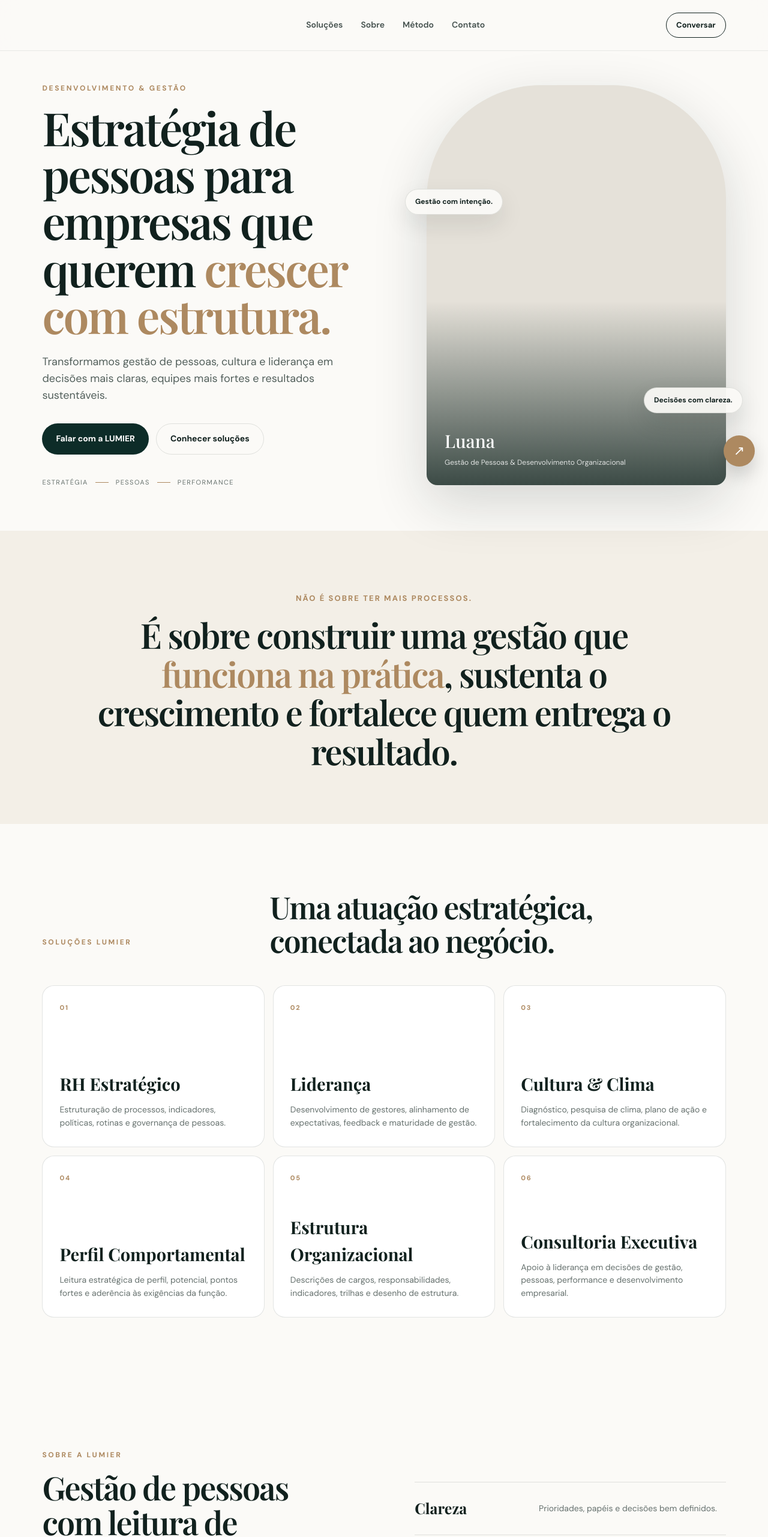
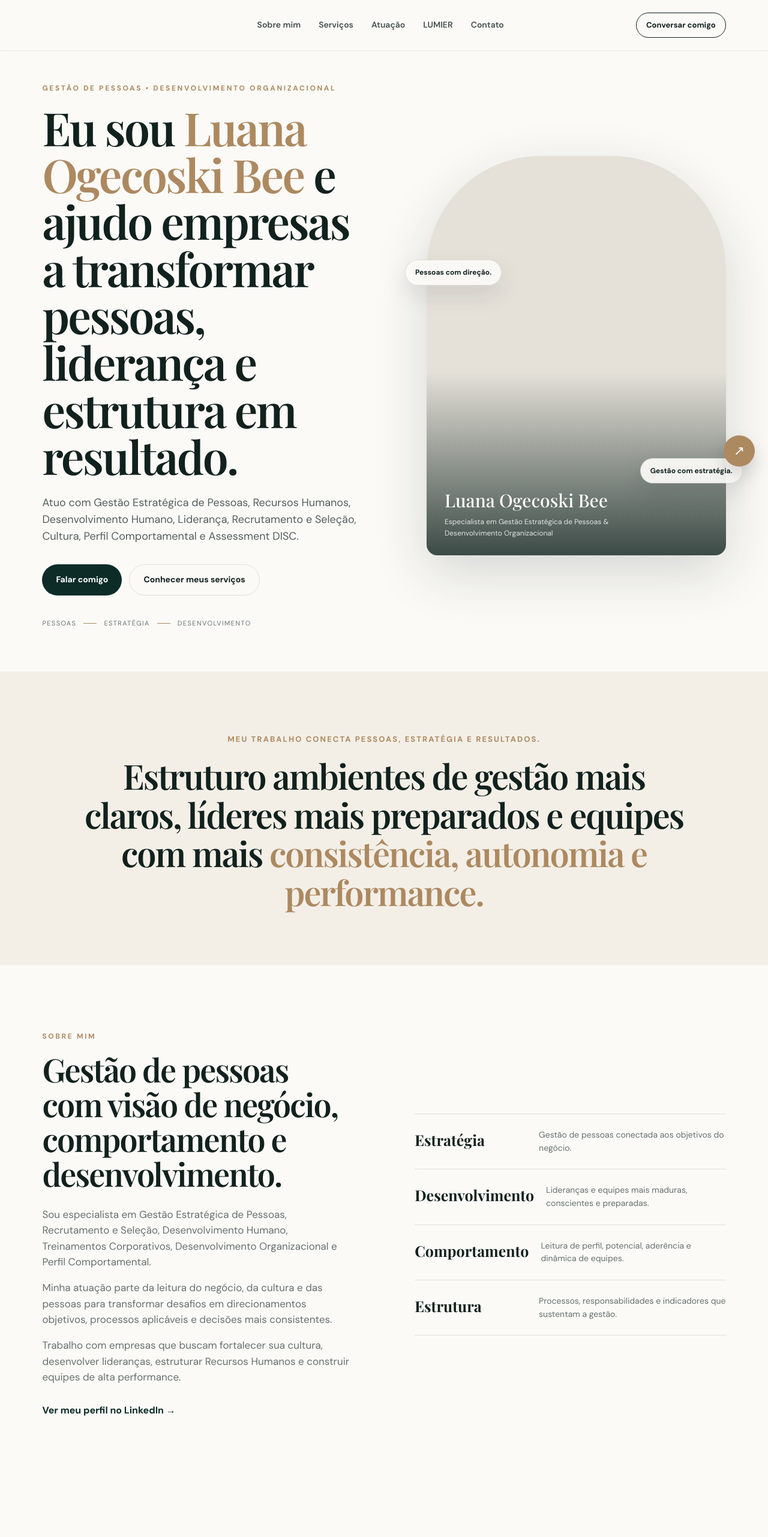
Before and after one commit to luanaogb/lumier-site, a plain HTML site: page index.html in a window 1280 px wide. Shown: the top 2563 px of the page at 60% size. Drawn offline with nearby package versions, Linux system fonts and the light colour scheme.

Commit message:
Reposiciona site como apresentação pessoal de Luana com LUMIER como complemento

```diff
--- a/index.html
+++ b/index.html
@@ -4,8 +4,8 @@
   <meta charset="utf-8" />
   <meta name="viewport" content="width=device-width,initial-scale=1" />
   <meta name="theme-color" content="#0d2c28" />
-  <meta name="description" content="LUMIER — Desenvolvimento & Gestão. Estratégia, pessoas e performance para empresas que querem crescer com estrutura." />
-  <title>LUMIER — Desenvolvimento & Gestão</title>
+  <meta name="description" content="Luana Ogecoski Bee — Especialista em Gestão Estratégica de Pessoas, Desenvolvimento Humano, Liderança, Perfil Comportamental e Estruturação de RH. Fundadora da LUMIER Desenvolvimento & Gestão." />
+  <title>Luana Ogecoski Bee — Gestão de Pessoas & Desenvolvimento Organizacional</title>
   <link rel="preconnect" href="https://fonts.googleapis.com">
   <link rel="preconnect" href="https://fonts.gstatic.com" crossorigin>
   <link href="https://fonts.googleapis.com/css2?family=DM+Sans:wght@400;500;600;700&family=Playfair+Display:wght@500;600;700&display=swap" rel="stylesheet">
@@ -13,91 +13,109 @@
 </head>
 <body>
   <header class="topbar">
-    <a class="brand" href="#inicio" aria-label="LUMIER início">
+    <a class="brand" href="#inicio" aria-label="Luana Ogecoski Bee — início">
       <img src="assets/logo-lumier.webp" alt="LUMIER — Desenvolvimento & Gestão" />
     </a>
     <nav class="desktop-nav" aria-label="Navegação principal">
-      <a href="#solucoes">Soluções</a>
-      <a href="#sobre">Sobre</a>
-      <a href="#metodo">Método</a>
+      <a href="#sobre">Sobre mim</a>
+      <a href="#servicos">Serviços</a>
+      <a href="#atuacao">Atuação</a>
+      <a href="#lumier">LUMIER</a>
       <a href="#contato">Contato</a>
     </nav>
-    <a class="mini-cta" href="https://wa.me/5549999273779?text=Ol%C3%A1%2C%20Luana.%20Conheci%20a%20LUMIER%20pelo%20site%20e%20gostaria%20de%20conversar." target="_blank" rel="noreferrer">Conversar</a>
+    <a class="mini-cta" href="https://wa.me/5549999273779?text=Ol%C3%A1%2C%20Luana.%20Conheci%20seu%20trabalho%20pelo%20site%20e%20gostaria%20de%20conversar." target="_blank" rel="noreferrer">Conversar comigo</a>
   </header>
 
   <main>
     <section class="hero" id="inicio">
       <div class="hero-copy reveal">
-        <p class="eyebrow">DESENVOLVIMENTO & GESTÃO</p>
-        <h1>Estratégia de pessoas para empresas que querem <em>crescer com estrutura.</em></h1>
-        <p class="hero-lead">Transformamos gestão de pessoas, cultura e liderança em decisões mais claras, equipes mais fortes e resultados sustentáveis.</p>
+        <p class="eyebrow">GESTÃO DE PESSOAS • DESENVOLVIMENTO ORGANIZACIONAL</p>
+        <h1>Eu sou <em>Luana Ogecoski Bee</em> e ajudo empresas a transformar pessoas, liderança e estrutura em resultado.</h1>
+        <p class="hero-lead">Atuo com Gestão Estratégica de Pessoas, Recursos Humanos, Desenvolvimento Humano, Liderança, Recrutamento e Seleção, Cultura, Perfil Comportamental e Assessment DISC.</p>
         <div class="hero-actions">
-          <a class="btn btn-primary" href="https://wa.me/5549999273779?text=Ol%C3%A1%2C%20Luana.%20Quero%20conhecer%20as%20solu%C3%A7%C3%B5es%20da%20LUMIER." target="_blank" rel="noreferrer">Falar com a LUMIER</a>
-          <a class="btn btn-ghost" href="#solucoes">Conhecer soluções</a>
+          <a class="btn btn-primary" href="https://wa.me/5549999273779?text=Ol%C3%A1%2C%20Luana.%20Quero%20conhecer%20melhor%20seus%20servi%C3%A7os." target="_blank" rel="noreferrer">Falar comigo</a>
+          <a class="btn btn-ghost" href="#servicos">Conhecer meus serviços</a>
         </div>
         <div class="micro-proof">
-          <span>Estratégia</span><i></i><span>Pessoas</span><i></i><span>Performance</span>
+          <span>Pessoas</span><i></i><span>Estratégia</span><i></i><span>Desenvolvimento</span>
         </div>
       </div>
       <div class="hero-visual reveal delay-1">
         <div class="portrait-card">
-          <img src="assets/luana-lumier.webp" alt="Luana — LUMIER" />
+          <img src="assets/luana-lumier.webp" alt="Luana Ogecoski Bee" />
           <div class="portrait-overlay">
-            <span>Luana</span>
-            <small>Gestão de Pessoas & Desenvolvimento Organizacional</small>
+            <span>Luana Ogecoski Bee</span>
+            <small>Especialista em Gestão Estratégica de Pessoas & Desenvolvimento Organizacional</small>
           </div>
         </div>
-        <div class="floating-note note-a">Gestão com intenção.</div>
-        <div class="floating-note note-b">Decisões com clareza.</div>
+        <div class="floating-note note-a">Pessoas com direção.</div>
+        <div class="floating-note note-b">Gestão com estratégia.</div>
       </div>
     </section>
 
     <section class="statement reveal">
-      <p>Não é sobre ter mais processos.</p>
-      <h2>É sobre construir uma gestão que <span>funciona na prática</span>, sustenta o crescimento e fortalece quem entrega o resultado.</h2>
-    </section>
-
-    <section class="section" id="solucoes">
-      <div class="section-heading reveal">
-        <p class="eyebrow">SOLUÇÕES LUMIER</p>
-        <h2>Uma atuação estratégica, conectada ao negócio.</h2>
-      </div>
-      <div class="cards-grid">
-        <article class="service-card reveal"><span>01</span><h3>RH Estratégico</h3><p>Estruturação de processos, indicadores, políticas, rotinas e governança de pessoas.</p></article>
-        <article class="service-card reveal delay-1"><span>02</span><h3>Liderança</h3><p>Desenvolvimento de gestores, alinhamento de expectativas, feedback e maturidade de gestão.</p></article>
-        <article class="service-card reveal"><span>03</span><h3>Cultura & Clima</h3><p>Diagnóstico, pesquisa de clima, plano de ação e fortalecimento da cultura organizacional.</p></article>
-        <article class="service-card reveal delay-1"><span>04</span><h3>Perfil Comportamental</h3><p>Leitura estratégica de perfil, potencial, pontos fortes e aderência às exigências da função.</p></article>
-        <article class="service-card reveal"><span>05</span><h3>Estrutura Organizacional</h3><p>Descrições de cargos, responsabilidades, indicadores, trilhas e desenho de estrutura.</p></article>
-        <article class="service-card reveal delay-1"><span>06</span><h3>Consultoria Executiva</h3><p>Apoio à liderança em decisões de gestão, pessoas, performance e desenvolvimento empresarial.</p></article>
-      </div>
+      <p>Meu trabalho conecta pessoas, estratégia e resultados.</p>
+      <h2>Estruturo ambientes de gestão mais claros, líderes mais preparados e equipes com mais <span>consistência, autonomia e performance.</span></h2>
     </section>
 
     <section class="split section" id="sobre">
       <div class="split-copy reveal">
-        <p class="eyebrow">SOBRE A LUMIER</p>
-        <h2>Gestão de pessoas com leitura de negócio.</h2>
-        <p>A LUMIER atua na conexão entre estratégia empresarial e gestão de pessoas. O trabalho parte do diagnóstico, organiza prioridades e transforma necessidades em ações aplicáveis, mensuráveis e coerentes com a realidade da empresa.</p>
-        <p>O foco é dar mais clareza à liderança, mais consistência à gestão e mais direção às equipes.</p>
-        <a class="text-link" href="https://www.linkedin.com/in/luanaob/" target="_blank" rel="noreferrer">Ver perfil profissional no LinkedIn →</a>
+        <p class="eyebrow">SOBRE MIM</p>
+        <h2>Gestão de pessoas com visão de negócio, comportamento e desenvolvimento.</h2>
+        <p>Sou especialista em Gestão Estratégica de Pessoas, Recrutamento e Seleção, Desenvolvimento Humano, Treinamentos Corporativos, Desenvolvimento Organizacional e Perfil Comportamental.</p>
+        <p>Minha atuação parte da leitura do negócio, da cultura e das pessoas para transformar desafios em direcionamentos objetivos, processos aplicáveis e decisões mais consistentes.</p>
+        <p>Trabalho com empresas que buscam fortalecer sua cultura, desenvolver lideranças, estruturar Recursos Humanos e construir equipes de alta performance.</p>
+        <a class="text-link" href="https://www.linkedin.com/in/luanaob/" target="_blank" rel="noreferrer">Ver meu perfil no LinkedIn →</a>
       </div>
       <div class="principles reveal delay-1">
-        <div><strong>Clareza</strong><span>Prioridades, papéis e decisões bem definidos.</span></div>
-        <div><strong>Estrutura</strong><span>Processos que dão sustentação ao crescimento.</span></div>
-        <div><strong>Desenvolvimento</strong><span>Lideranças e equipes mais preparadas.</span></div>
-        <div><strong>Resultado</strong><span>Gestão conectada à performance do negócio.</span></div>
+        <div><strong>Estratégia</strong><span>Gestão de pessoas conectada aos objetivos do negócio.</span></div>
+        <div><strong>Desenvolvimento</strong><span>Lideranças e equipes mais maduras, conscientes e preparadas.</span></div>
+        <div><strong>Comportamento</strong><span>Leitura de perfil, potencial, aderência e dinâmica de equipes.</span></div>
+        <div><strong>Estrutura</strong><span>Processos, responsabilidades e indicadores que sustentam a gestão.</span></div>
       </div>
     </section>
 
-    <section class="method section" id="metodo">
+    <section class="section" id="servicos">
       <div class="section-heading reveal">
-        <p class="eyebrow">COMO TRABALHAMOS</p>
-        <h2>Profundidade no diagnóstico. Objetividade na execução.</h2>
+        <p class="eyebrow">MEUS SERVIÇOS</p>
+        <h2>Atuação estratégica para empresas, líderes e equipes.</h2>
+      </div>
+      <div class="cards-grid">
+        <article class="service-card reveal"><span>01</span><h3>Consultoria em Gestão de Pessoas</h3><p>Diagnóstico, estruturação e evolução de práticas de RH alinhadas à estratégia da empresa.</p></article>
+        <article class="service-card reveal delay-1"><span>02</span><h3>Recursos Humanos Estratégico</h3><p>Processos, indicadores, políticas, rotinas, cargos, responsabilidades e governança de pessoas.</p></article>
+        <article class="service-card reveal"><span>03</span><h3>Recrutamento & Seleção</h3><p>Processos seletivos com análise de perfil, aderência à função, cultura e potencial de desenvolvimento.</p></article>
+        <article class="service-card reveal delay-1"><span>04</span><h3>Liderança & Desenvolvimento</h3><p>Desenvolvimento de gestores, feedback, comunicação, tomada de decisão e maturidade de liderança.</p></article>
+        <article class="service-card reveal"><span>05</span><h3>Perfil Comportamental & DISC</h3><p>Assessment, leitura de perfil, devolutivas, mapeamento de potencial e aderência a funções e equipes.</p></article>
+        <article class="service-card reveal delay-1"><span>06</span><h3>Cultura & Clima Organizacional</h3><p>Diagnóstico, pesquisa de clima, plano de ação, fortalecimento de cultura e experiência do colaborador.</p></article>
+      </div>
+    </section>
+
+    <section class="method section" id="atuacao">
+      <div class="section-heading reveal">
+        <p class="eyebrow">COMO EU ATUO</p>
+        <h2>Leitura profunda do cenário. Direcionamento claro. Aplicação prática.</h2>
       </div>
       <div class="timeline">
-        <div class="step reveal"><b>01</b><div><h3>Diagnóstico</h3><p>Entendimento do cenário atual, dores, riscos, prioridades e objetivos.</p></div></div>
-        <div class="step reveal"><b>02</b><div><h3>Direcionamento</h3><p>Definição do que precisa ser corrigido, estruturado, desenvolvido ou priorizado.</p></div></div>
-        <div class="step reveal"><b>03</b><div><h3>Implementação</h3><p>Entrega de ferramentas, processos, rituais, planos e materiais aplicáveis.</p></div></div>
-        <div class="step reveal"><b>04</b><div><h3>Evolução</h3><p>Acompanhamento de indicadores, comportamento, aderência e resultados.</p></div></div>
+        <div class="step reveal"><b>01</b><div><h3>Diagnóstico</h3><p>Entendo o negócio, a estrutura, a cultura, as pessoas e os pontos de atenção.</p></div></div>
+        <div class="step reveal"><b>02</b><div><h3>Análise</h3><p>Identifico prioridades, riscos, gargalos, oportunidades e necessidades de desenvolvimento.</p></div></div>
+        <div class="step reveal"><b>03</b><div><h3>Direcionamento</h3><p>Estruturo ações, ferramentas, processos e decisões compatíveis com a realidade da empresa.</p></div></div>
+        <div class="step reveal"><b>04</b><div><h3>Evolução</h3><p>Acompanho aderência, indicadores, comportamento e evolução da gestão ao longo do processo.</p></div></div>
+      </div>
+    </section>
+
+    <section class="split section" id="lumier">
+      <div class="split-copy reveal">
+        <p class="eyebrow">LUMIER • DESENVOLVIMENTO & GESTÃO</p>
+        <h2>A LUMIER é a marca que sustenta e amplia minha atuação profissional.</h2>
+        <p>Sou fundadora da LUMIER — Desenvolvimento & Gestão, uma consultoria voltada à conexão entre pessoas, estratégia e resultado.</p>
+        <p>Por meio da LUMIER, desenvolvo projetos de consultoria, estruturação de RH, cultura, liderança, perfil comportamental, desenvolvimento organizacional e soluções personalizadas para empresas.</p>
+        <p>A marca funciona como extensão da minha atuação: um espaço para transformar conhecimento técnico em soluções aplicáveis e estruturadas.</p>
+      </div>
+      <div class="principles reveal delay-1">
+        <div><strong>Desenvolvimento</strong><span>Pessoas, lideranças e organizações em evolução contínua.</span></div>
+        <div><strong>Gestão</strong><span>Estrutura, clareza, método e tomada de decisão.</span></div>
+        <div><strong>Personalização</strong><span>Soluções construídas conforme a realidade de cada empresa.</span></div>
+        <div><strong>Resultado</strong><span>Projetos conectados à operação, à cultura e à estratégia.</span></div>
       </div>
     </section>
 
@@ -105,10 +123,10 @@
       <div class="cta-inner reveal">
         <img src="assets/logo-lumier.webp" alt="LUMIER" />
         <p class="eyebrow">VAMOS CONVERSAR?</p>
-        <h2>Sua empresa está pronta para uma gestão mais estratégica?</h2>
-        <p>Conte o cenário atual. A partir dele, avaliamos a melhor frente de atuação.</p>
+        <h2>Se você busca fortalecer pessoas, liderança e gestão, podemos construir esse próximo passo juntos.</h2>
+        <p>Me conte o cenário atual da sua empresa ou da sua equipe. A partir dele, avalio a melhor forma de atuação.</p>
         <div class="hero-actions centered">
-          <a class="btn btn-light" href="https://wa.me/5549999273779?text=Ol%C3%A1%2C%20Luana.%20Quero%20conversar%20sobre%20uma%20necessidade%20da%20minha%20empresa." target="_blank" rel="noreferrer">Chamar no WhatsApp</a>
+          <a class="btn btn-light" href="https://wa.me/5549999273779?text=Ol%C3%A1%2C%20Luana.%20Conheci%20seu%20trabalho%20pelo%20site%20e%20gostaria%20de%20conversar." target="_blank" rel="noreferrer">Falar comigo no WhatsApp</a>
           <a class="btn btn-outline-light" href="https://www.linkedin.com/in/luanaob/" target="_blank" rel="noreferrer">LinkedIn</a>
         </div>
       </div>
@@ -116,11 +134,11 @@
   </main>
 
   <footer>
+    <span>LUANA OGECOSKI BEE • GESTÃO DE PESSOAS & DESENVOLVIMENTO ORGANIZACIONAL</span>
     <span>LUMIER • DESENVOLVIMENTO & GESTÃO</span>
-    <span>Estratégia. Pessoas. Performance.</span>
   </footer>
 
-  <a class="whatsapp-fab" href="https://wa.me/5549999273779?text=Ol%C3%A1%2C%20Luana.%20Conheci%20a%20LUMIER%20pelo%20site." target="_blank" rel="noreferrer" aria-label="WhatsApp">↗</a>
+  <a class="whatsapp-fab" href="https://wa.me/5549999273779?text=Ol%C3%A1%2C%20Luana.%20Conheci%20seu%20trabalho%20pelo%20site." target="_blank" rel="noreferrer" aria-label="WhatsApp">↗</a>
   <script src="script.js"></script>
 </body>
 </html>
```
